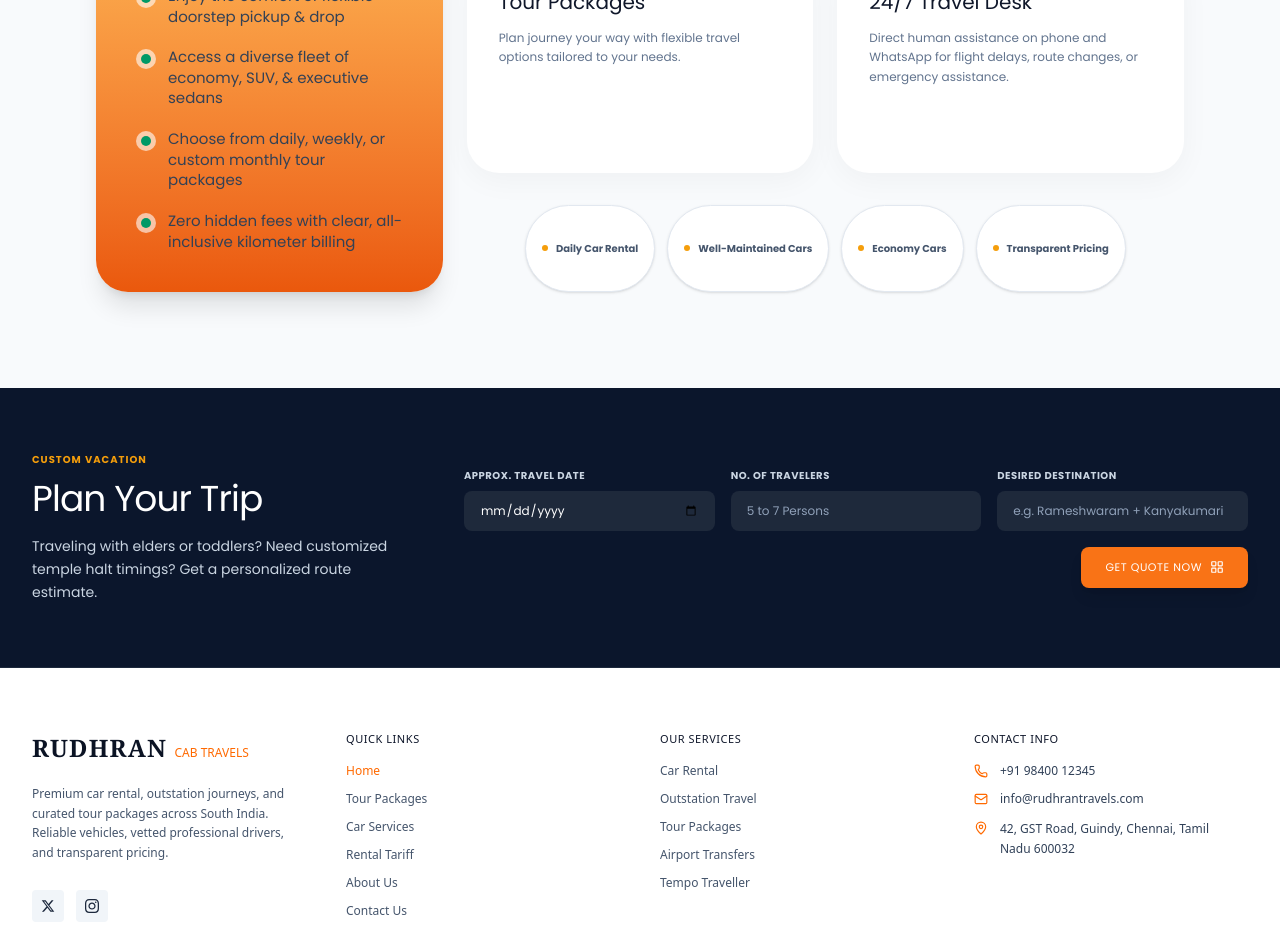
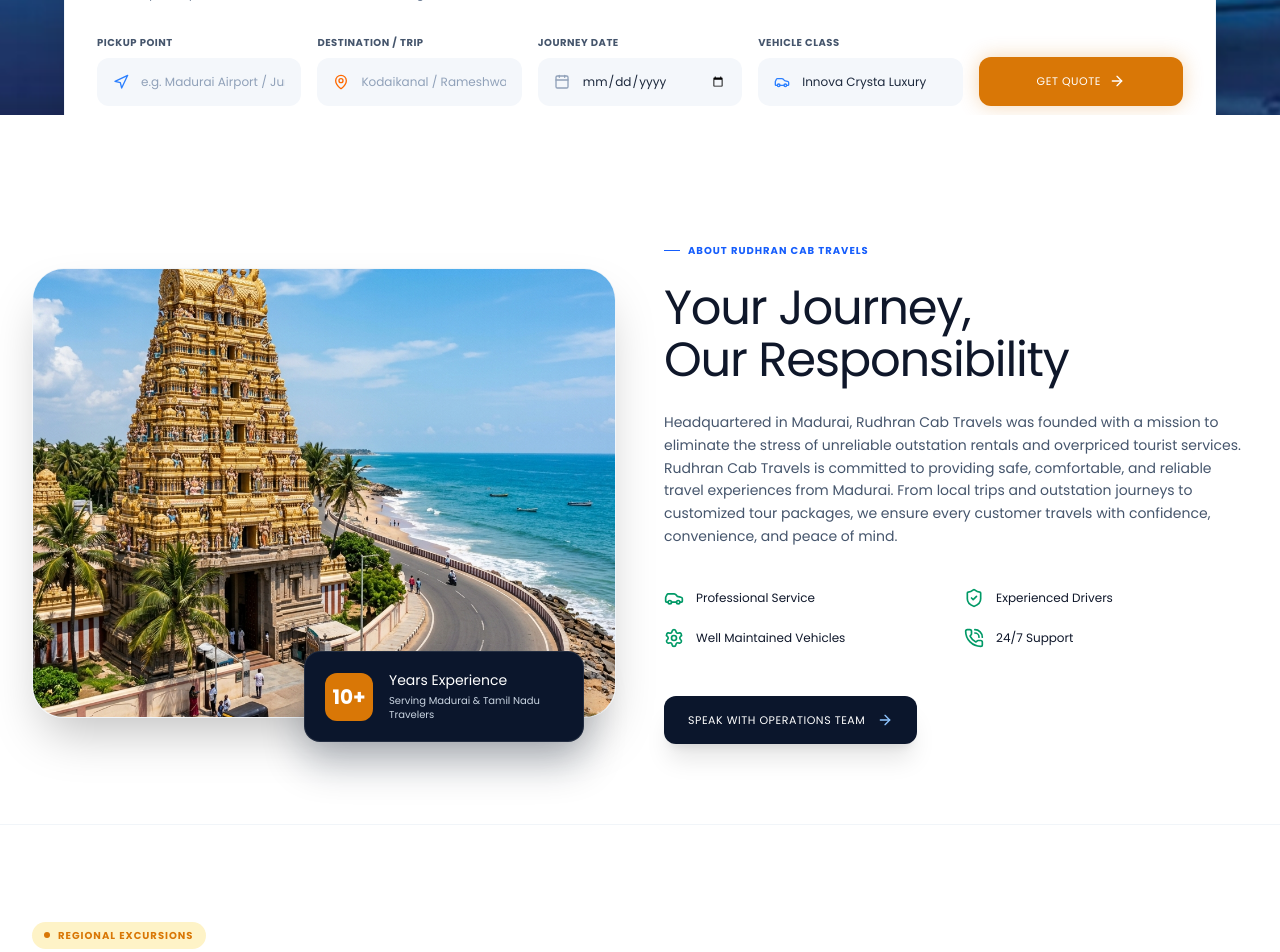
Before and after one commit to aeropeak26/Rudhran_travels, a Next.js app: page / in a window 1280 px wide. Shown: the part 780-1732 px from the top of the page. Built offline with nearby package versions, Linux system fonts and the light colour scheme.

Commit message:
Revert homepage simplification to bring back all sections

```diff
--- a/src/app/page.tsx
+++ b/src/app/page.tsx
@@ -3,8 +3,16 @@
 import React, { useState } from 'react';
 import TopBar from '@/components/TopBar';
 import Header from '@/components/Header';
+import HeroSection from '@/components/HeroSection';
+import AboutSection from '@/components/AboutSection';
+import PopularDestinations from '@/components/PopularDestinations';
+import TourBanners from '@/components/TourBanners';
+import FleetSection from '@/components/FleetSection';
+import InnovaTariff from '@/components/InnovaTariff';
 import WhyChooseUs from '@/components/WhyChooseUs';
 import CtaBanner from '@/components/CtaBanner';
+import Testimonials from '@/components/Testimonials';
+import TravelBlog from '@/components/TravelBlog';
 import Footer from '@/components/Footer';
 import BookingModal from '@/components/BookingModal';
 
@@ -22,6 +30,14 @@ export default function Home() {
     setSelectedItem(null);
   };
 
+  const handleSearchCars = (searchData: any) => {
+    setSelectedItem({
+      name: `${searchData.carModel} (${searchData.location})`,
+      perDayRate: 2200,
+    });
+    setIsModalOpen(true);
+  };
+
   return (
     <div className="min-h-screen bg-slate-50 text-slate-900 flex flex-col poppins selection:bg-orange-500 selection:text-white">
 
@@ -32,13 +48,48 @@ export default function Home() {
       {/* Main Content Sections */}
       <main className="flex-grow">
 
-        {/* 1. Why Travel With Us? (Bento Box) */}
+        {/* 1. Hero Section with Floating Search Bar */}
+        <HeroSection
+          onSearchCars={handleSearchCars}
+          onOpenBookingModal={() => handleOpenBookingModal()}
+        />
+
+        {/* 2. About Company Spotlight */}
+        <AboutSection />
+
+        {/* 3. Popular Outstation Tour Destinations */}
+        <PopularDestinations
+          onSelectDestination={(dest) => handleOpenBookingModal(dest)}
+        />
+
+        {/* 4. Rental Tariff / Featured Vehicles (3-Car Showcase) */}
+        <FleetSection
+          onBookCar={(car) => handleOpenBookingModal(car)}
+        />
+
+        {/* 4.5. Toyota Innova Tariff Card */}
+        <InnovaTariff
+          onBookCar={(car) => handleOpenBookingModal(car)}
+        />
+
+        {/* 5. Frosted Glass Tour Package Banners Grid */}
+        <TourBanners
+          onOpenBookingModal={(item) => handleOpenBookingModal(item)}
+        />
+
+        {/* 6. Why Travel With Us? (Alternating Black & Blue Cards) */}
         <WhyChooseUs />
 
-        {/* 2. Call-To-Action Banner ("Plan Your Trip") */}
+        {/* 7. Client Testimonials & Reviews */}
+        <Testimonials />
+
+        {/* 8. Call-To-Action Banner ("Plan Your Trip") */}
         <CtaBanner
           onOpenBookingModal={() => handleOpenBookingModal()}
         />
+
+        {/* 9. Ride Experiences / Real Journeys Gallery Grid */}
+        <TravelBlog />
 
       </main>
 
```
